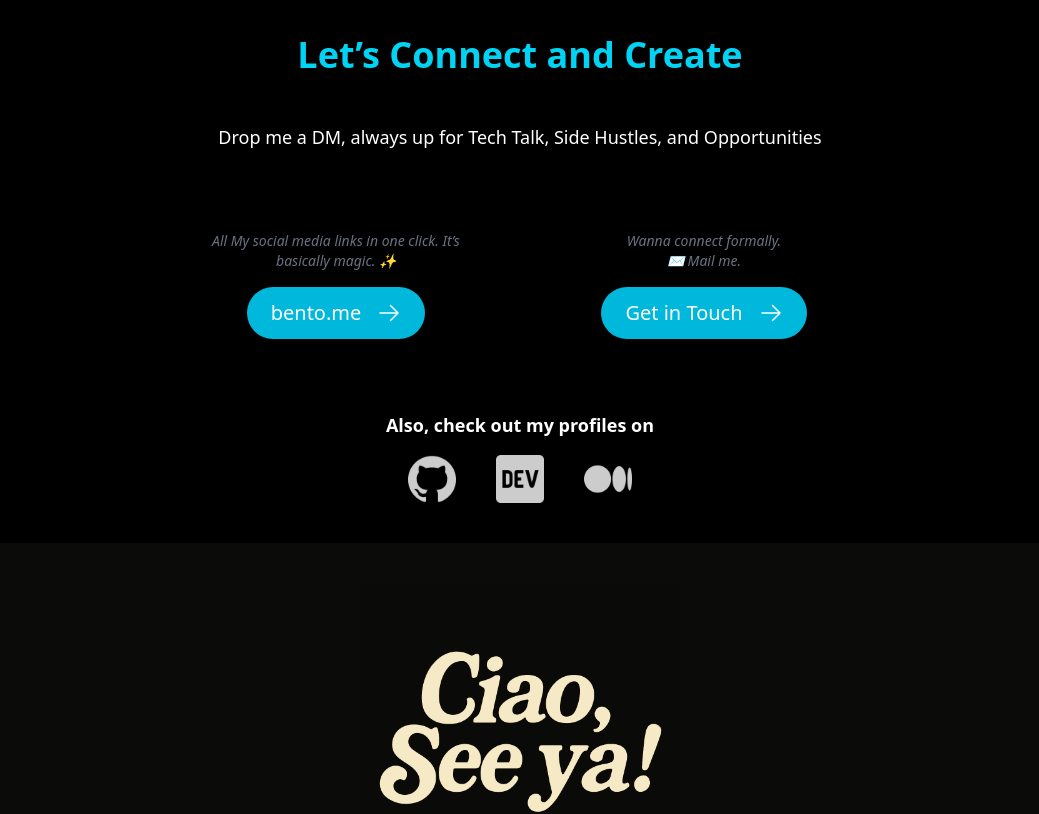
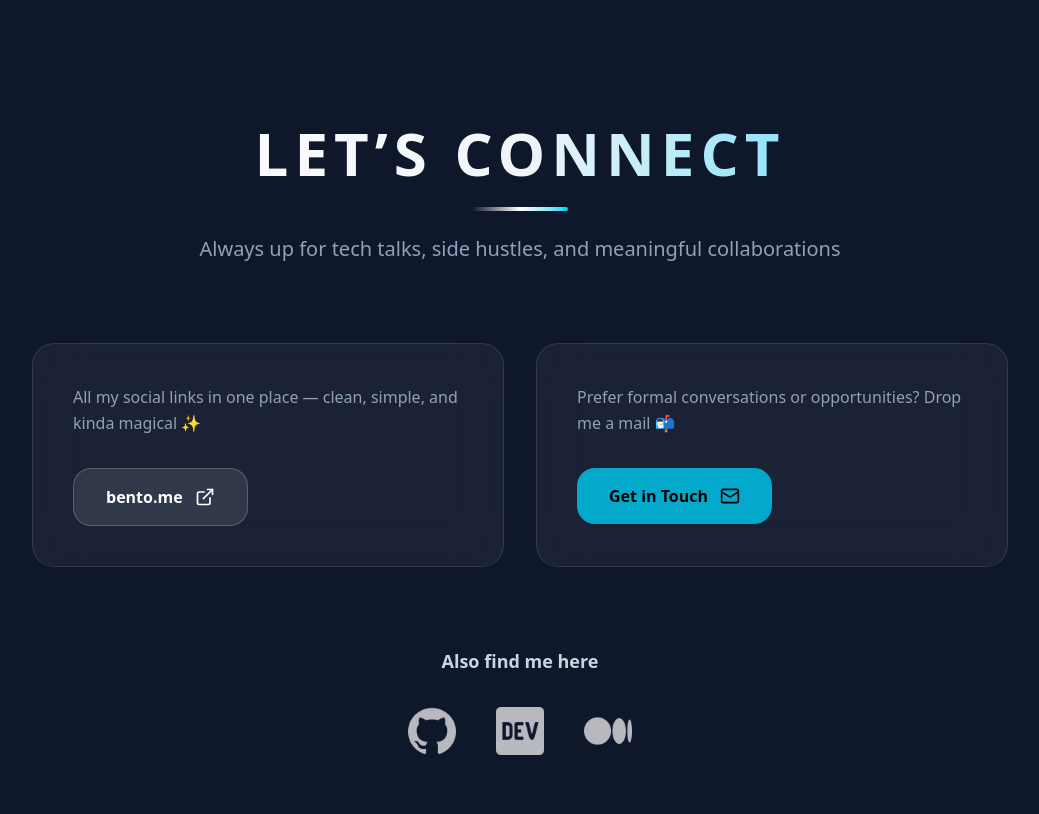
Before and after one commit to vedantbhamare-11/Portfolio-nextjs, a Next.js app: page / in a window 1280 px wide. Shown: the part 7220-8034 px from the top of the page, without its empty margins (120-1159 px from the left). Built offline with nearby package versions, Linux system fonts and the light colour scheme; no server answers.

Commit message:
rewamped connect section

```diff
--- a/src/components/Connect.tsx
+++ b/src/components/Connect.tsx
@@ -1,140 +1,157 @@
 "use client";
 
 import React from "react";
+import { motion } from "framer-motion";
+import { ExternalLink, Mail, Github } from "lucide-react";
 import Image from "next/image";
 
 const Connect: React.FC = () => {
-  const handleBentoClick = () => {
-    window.open("https://bento.me/vedantbhamare", "_blank"); // Open Bento.me profile link
+  const openLink = (url: string) => {
+    window.open(url, "_blank");
   };
 
   const composeEmail = () => {
     const email = "vedantdbhamare@gmail.com";
     const subject = "Let's Connect";
-    const body = "Hi Vedant,\n\nI would like to connect with you.";
-    const mailtoLink = `mailto:${email}?subject=${encodeURIComponent(
+    const body = "Hi Vedant,\n\nI would love to connect with you.";
+    window.location.href = `mailto:${email}?subject=${encodeURIComponent(
       subject
     )}&body=${encodeURIComponent(body)}`;
-    window.location.href = mailtoLink;
+  };
+
+  /** Animations */
+  const containerVariants = {
+    hidden: {},
+    show: {
+      transition: { staggerChildren: 0.15 },
+    },
+  };
+
+  const cardVariants = {
+    hidden: { opacity: 0, y: 40 },
+    show: {
+      opacity: 1,
+      y: 0,
+      transition: {
+        duration: 0.6,
+        ease: [0.42, 0, 0.58, 1],
+      },
+    },
   };
 
   return (
-    <section id="connect" className="py-10 bg-black">
-      <div className="container mx-auto text-center">
-        <h2 className="text-4xl font-semibold text-cyan-400 mb-12">
-          Let&rsquo;s <span className="font-bold">Connect</span> and{" "}
-          <span className="font-bold">Create</span>
+    <section id="connect" className="relative py-32 overflow-hidden">
+
+
+      <motion.div
+        className="relative z-10 container mx-auto px-6 max-w-5xl"
+        initial="hidden"
+        whileInView="show"
+        viewport={{ once: true, amount: 0.2 }}
+        variants={containerVariants}
+      >
+        {/* Header */}
+        <motion.div className="text-center mb-20" variants={cardVariants}>
+          <h2 className="text-4xl md:text-6xl font-bold uppercase tracking-widest bg-gradient-to-r from-white via-slate-100 to-cyan-400 bg-clip-text text-transparent mb-6">
+            Let’s Connect
           </h2>
-        <p className="text-lg mb-12">
-          Drop me a DM, always up for Tech Talk, Side Hustles, and Opportunities
+          <div className="w-24 h-1 mx-auto bg-gradient-to-r from-transparent via-white to-cyan-400 rounded-full" />
+          <p className="text-xl text-slate-400 mt-6 max-w-2xl mx-auto">
+            Always up for tech talks, side hustles, and meaningful collaborations
+          </p>
+        </motion.div>
+
+        {/* Cards */}
+        <motion.div
+          className="grid grid-cols-1 md:grid-cols-2 gap-8 mb-20"
+          variants={containerVariants}
+        >
+          {/* Bento */}
+          <motion.div
+            variants={cardVariants}
+            className="group relative overflow-hidden bg-white/5 backdrop-blur-xl border border-white/10 rounded-3xl p-10 hover:border-cyan-400/50 hover:shadow-2xl hover:shadow-cyan-500/20 transition-all duration-500 hover:-translate-y-2"
+          >
+            <div className="absolute inset-0 bg-gradient-to-br from-cyan-500/0 to-purple-500/0 group-hover:from-cyan-500/10 group-hover:to-purple-500/10 transition-all duration-500 -z-10" />
+
+            <p className="text-slate-400 mb-8 leading-relaxed">
+              All my social links in one place — clean, simple, and kinda magical ✨
             </p>
 
-        {/* Flex container to align both sections side by side on larger screens */}
-        <div className="flex px-8 flex-col sm:flex-row justify-center gap-8 lg:gap-12 lg:mb-10">
-          {/* Bento.me button */}
-          <div className="flex flex-col items-center p-8 rounded-lg shadow-lg w-full sm:w-80">
-          <p className="text-center text-sm text-gray-500 mb-4 italic">
-              All My social media links in one click. It’s basically magic. ✨
-            </p>
             <button
-              onClick={handleBentoClick}
-              className="w-auto bg-cyan-500 flex items-center justify-center gap-4 text-white py-3 px-6 rounded-full text-xl transition-all duration-300 group"
+              onClick={() => openLink("https://bento.me/vedantbhamare")}
+              className="flex items-center gap-3 px-8 py-4 bg-white/10 border border-white/20 rounded-2xl text-white font-semibold hover:bg-white/20 hover:shadow-xl hover:shadow-cyan-500/20 transition-all duration-300"
             >
               bento.me
-              <svg
-                xmlns="http://www.w3.org/2000/svg"
-                fill="none"
-                viewBox="0 0 24 24"
-                strokeWidth={1.5}
-                stroke="currentColor"
-                className="size-6 transform group-hover:translate-x-3 transition-all duration-300 ease-in-out"
+              <ExternalLink className="w-5 h-5 group-hover:translate-x-1 transition-transform" />
+            </button>
+          </motion.div>
+
+          {/* Email */}
+          <motion.div
+            variants={cardVariants}
+            className="group relative overflow-hidden bg-white/5 backdrop-blur-xl border border-white/10 rounded-3xl p-10 hover:border-cyan-400/50 hover:shadow-2xl hover:shadow-cyan-500/20 transition-all duration-500 hover:-translate-y-2"
           >
-                <path
-                  strokeLinecap="round"
-                  strokeLinejoin="round"
-                  d="M13.5 4.5 21 12m0 0-7.5 7.5M21 12H3"
-                />
-              </svg>
-            </button>
+            <div className="absolute inset-0 bg-gradient-to-br from-cyan-500/0 to-purple-500/0 group-hover:from-cyan-500/10 group-hover:to-purple-500/10 transition-all duration-500 -z-10" />
 
-          </div>
+            <p className="text-slate-400 mb-8 leading-relaxed">
+              Prefer formal conversations or opportunities? Drop me a mail 📬
+            </p>
 
-          {/* Get in Touch section */}
-          <div className="flex flex-col items-center p-8 rounded-lg shadow-lg w-full sm:w-80">
-          <p className="text-center text-sm text-gray-500 mb-4 italic">
-             Wanna connect formally. <br /> ✉️ Mail me.
-            </p>
             <button
               onClick={composeEmail}
-              className="w-auto bg-cyan-500 flex items-center justify-center gap-4 text-white py-3 px-6 rounded-full text-xl transition-all duration-300 group"
+              className="flex items-center gap-3 px-8 py-4 bg-cyan-500/90 rounded-2xl text-black font-bold hover:bg-cyan-400 hover:shadow-xl hover:shadow-cyan-500/40 transition-all duration-300"
             >
               Get in Touch
-              <svg
-                xmlns="http://www.w3.org/2000/svg"
-                fill="none"
-                viewBox="0 0 24 24"
-                strokeWidth={1.5}
-                stroke="currentColor"
-                className="size-6 transform group-hover:translate-x-3 transition-all duration-300 ease-in-out"
+              <Mail className="w-5 h-5" />
+            </button>
+          </motion.div>
+        </motion.div>
+
+        {/* Socials */}
+        <motion.div
+          variants={cardVariants}
+          className="text-center"
         >
-                <path
-                  strokeLinecap="round"
-                  strokeLinejoin="round"
-                  d="M13.5 4.5 21 12m0 0-7.5 7.5M21 12H3"
-                />
-              </svg>
-            </button>
-          </div>
-        </div>
+          <p className="text-lg font-semibold text-slate-300 mb-8">
+            Also find me here
+          </p>
 
-        {/* Profile section */}
-        <div>
-          <p className="text-lg font-semibold mb-4">
-            Also, check out my profiles on
-          </p>
           <div className="flex justify-center gap-10">
+            {[
+              {
+                href: "https://github.com/vedantbhamare-11",
+                src: "/social-media-icons/github.png",
+                alt: "GitHub",
+              },
+              {
+                href: "https://dev.to/vedantbhamare",
+                src: "/social-media-icons/dev.png",
+                alt: "Dev.to",
+              },
+              {
+                href: "https://medium.com/@vedantdbhamare",
+                src: "/social-media-icons/medium.png",
+                alt: "Medium",
+              },
+            ].map((item) => (
               <a
-              href="https://github.com/vedantbhamare-11"
+                key={item.alt}
+                href={item.href}
                 target="_blank"
                 rel="noopener noreferrer"
+                className="opacity-70 hover:opacity-100 hover:-translate-y-1 transition-all duration-300"
               >
                 <Image
-                width={50}
-                height={50}
-                className="w-12 h-12 opacity-80 hover:opacity-100 transition-all"
-                src="/social-media-icons/github.png"
-                alt="GitHub Icon"
+                  width={48}
+                  height={48}
+                  src={item.src}
+                  alt={item.alt}
                 />
               </a>
-            <a
-              href="https://dev.to/vedantbhamare"
-              target="_blank"
-              rel="noopener noreferrer"
-            >
-              <Image
-                width={50}
-                height={50}
-                className="w-12 h-12 opacity-80 hover:opacity-100 transition-all"
-                src="/social-media-icons/dev.png"
-                alt="Dev.to Icon"
-              />
-            </a>
-            <a
-              href="https://medium.com/@vedantdbhamare"
-              target="_blank"
-              rel="noopener noreferrer"
-            >
-              <Image
-                width={50}
-                height={50}
-                className="w-12 h-12 opacity-80 hover:opacity-100 transition-all"
-                src="/social-media-icons/medium.png"
-                alt="Medium Icon"
-              />
-            </a>
+            ))}
           </div>
-        </div>
-      </div>
+        </motion.div>
+      </motion.div>
     </section>
   );
 };
```
Lines whose indentation alone changed are shown as unchanged.
